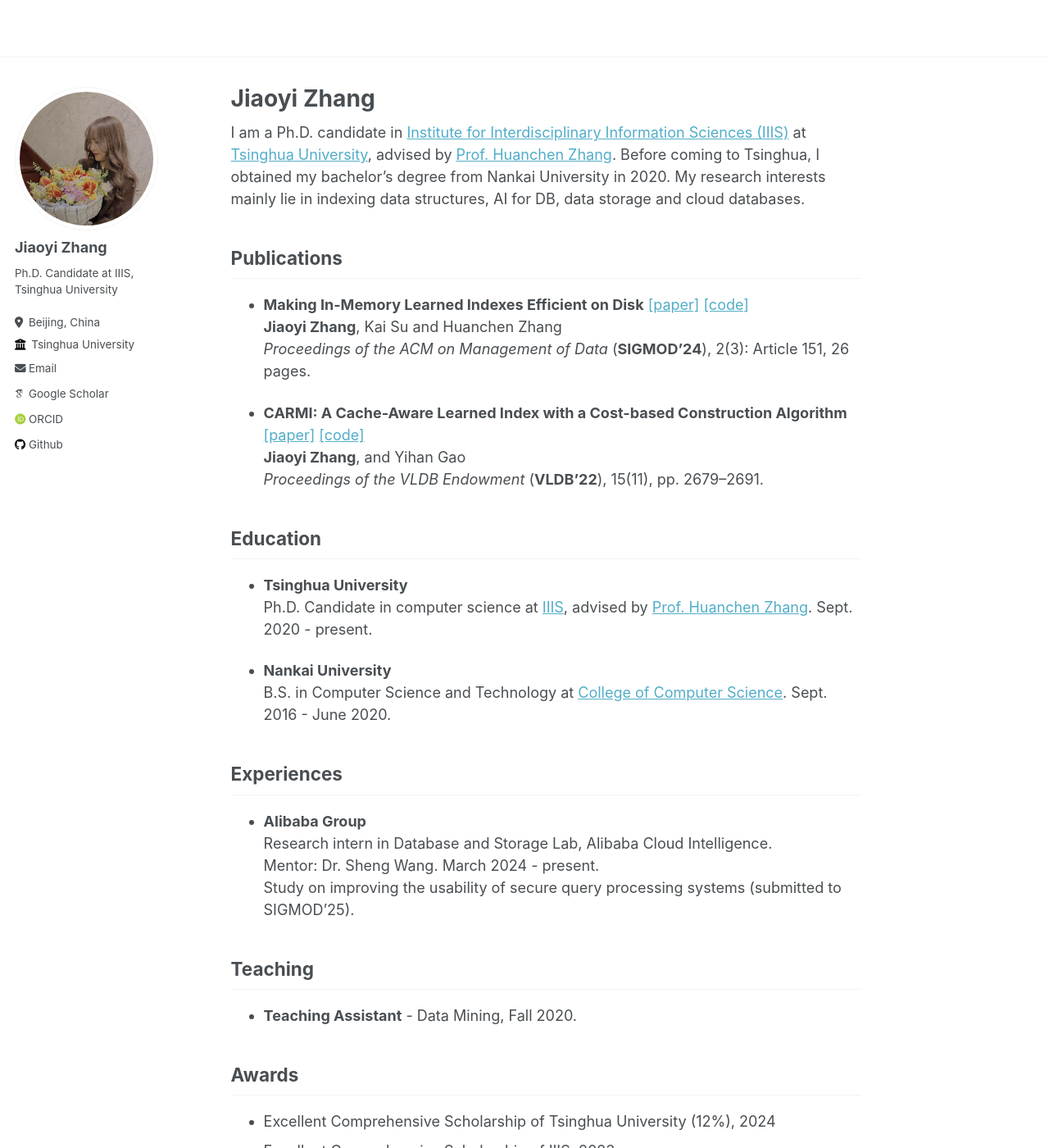
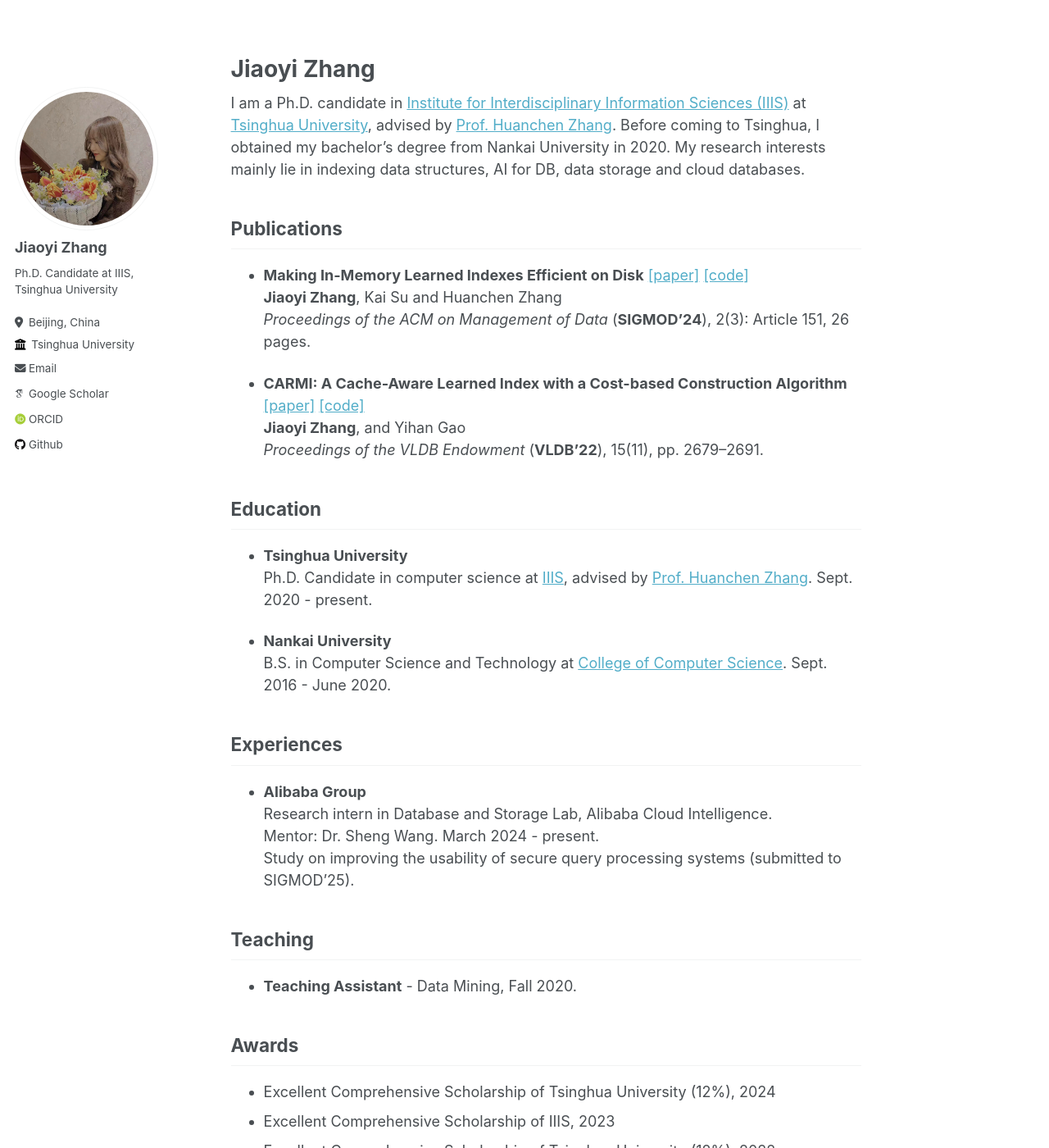
Before and after one commit to JiaoyiZhang/jiaoyizhang.github.io, a Jekyll site: the page built from _pages/about.md, in a window 1280 px wide and 1400 px high. Shown: the whole window at 82% size. Built offline with Jekyll 4.4.1, drawn with Linux system fonts in a browser that asks for light colours; some web fonts are replaced.

Commit message:
Update masthead and page styles

```diff
--- a/_sass/_masthead.scss
+++ b/_sass/_masthead.scss
@@ -3,6 +3,7 @@
    ========================================================================== */
 
 .masthead {
+  display: none;
   position: fixed;
   background: white;
   border-bottom: 1px solid $border-color;
--- a/_sass/_page.scss
+++ b/_sass/_page.scss
@@ -5,7 +5,7 @@
 #main {
   @include container;
   @include clearfix;
-  margin-top: 2em;
+  margin-top: 0em;
   padding-left: 1em;
   padding-right: 1em;
   animation: intro 0.3s both;
```
